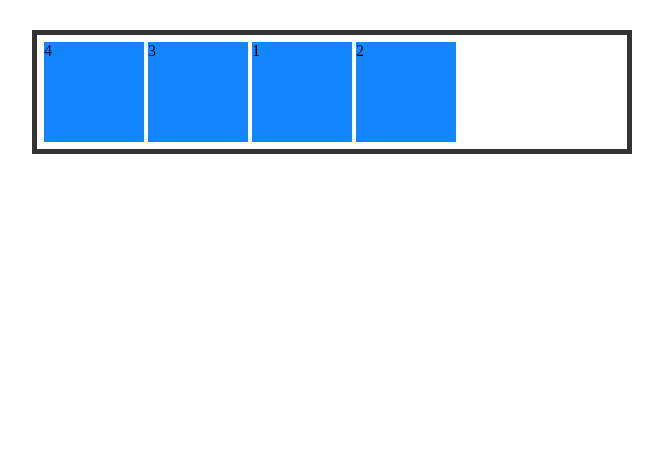
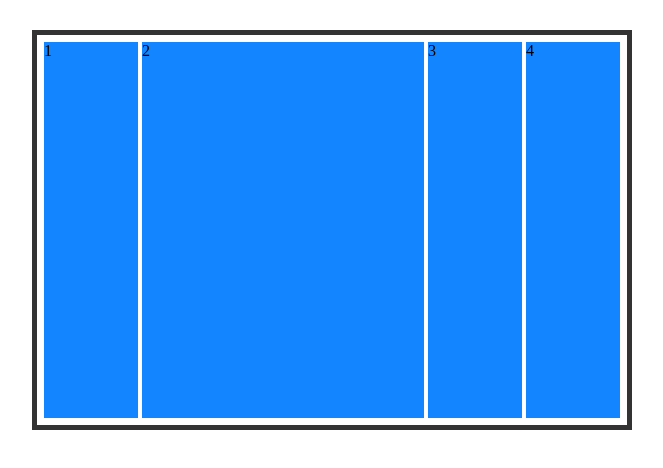
Before and after one commit to mikhaelAPG/flexbox-dasar, a plain HTML site: page index.html in a window 1280 px wide. Shown: the whole page, without its empty margins (308-971 px from the left). Drawn offline with Linux system fonts and the light colour scheme.

Commit message:
flex-grow

```diff
--- a/style.css
+++ b/style.css
@@ -1,6 +1,6 @@
 .container {
     width: 600px;
-    /* height: 400px; */
+    height: 400px;
     border: 5px solid #333;
     margin: 30px auto;
     padding: 5px;
@@ -24,26 +24,33 @@
 }
 
 .container div {
-    width: 100px;
-    height: 100px;
+    /* width: 100px; */
+    /* height: 100px; */
+    /* ketika ga dikasih width height maka akan menyesuaikan konten */
     background-color: rgb(19, 133, 255);
     float: left;
     margin: 2px;
-}
-
-.container div.satu {
-    order: 3;
-    /* urutannya */
+    flex: 1;
 }
 
 .container div.dua {
-    order: 4;
+    /* masalah specificity secara bobot menang mana kalo lebih specific akan menang bobotnya */
+    flex: 3;
 }
 
-.container div.tiga {
-    order: 2;
-}
-
-container div.empat {
-    order: 1;
-}
+/* .container div.satu { */
+    /* order: 3;  */
+    urutannya
+/* } */
+/*  */
+/* .container div.dua { */
+    /* order: 4; */
+/* } */
+/*  */
+/* .container div.tiga { */
+    /* order: 2; */
+/* } */
+/*  */
+/* container div.empat { */
+    /* order: 1; */
+/* } */
```
